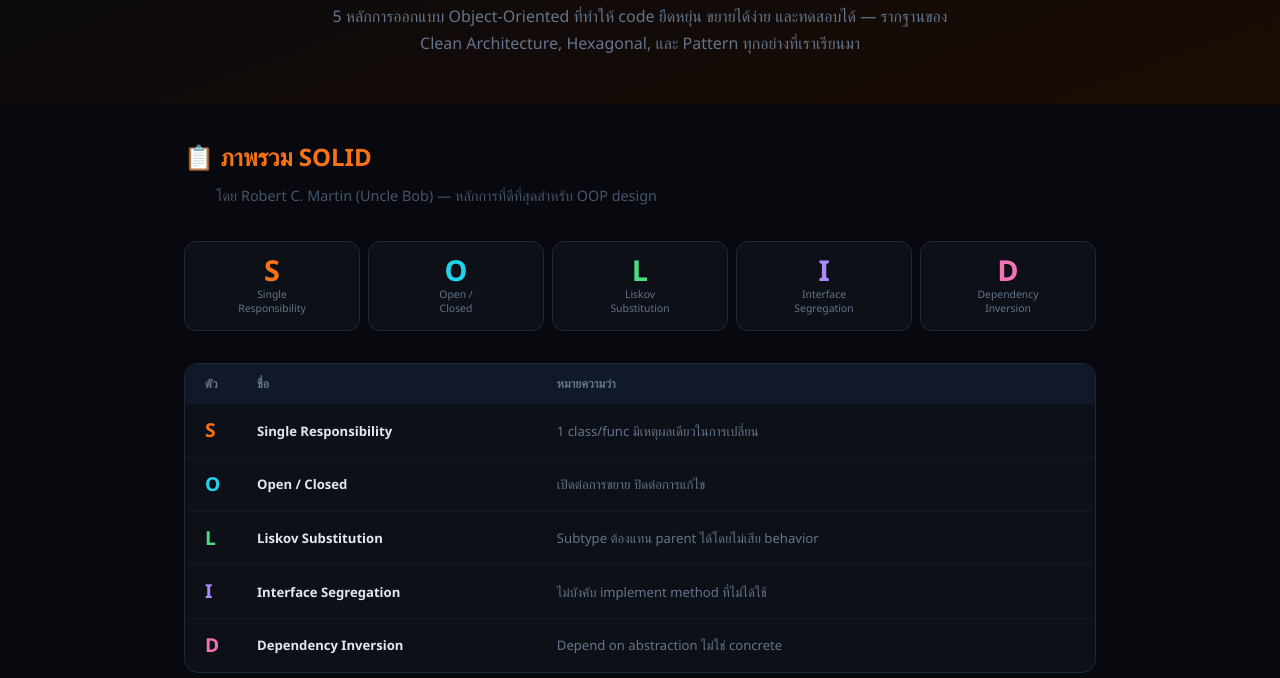
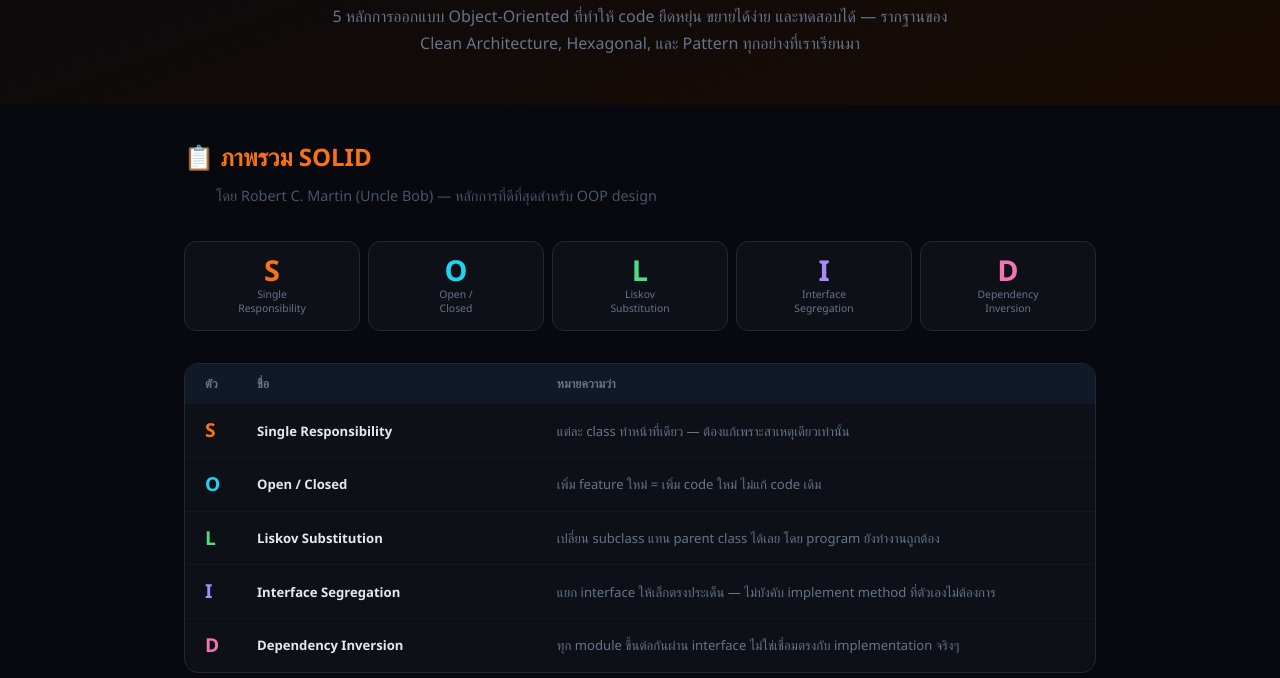
Before and after one commit to weerayutnaranrak/learn, a plain HTML site: page 17-solid.html in a window 1280 px wide. Shown: the part 274-952 px from the top of the page. Drawn offline with nearby package versions, Linux system fonts and the light colour scheme.

Commit message:
Update explanations for SOLID principles in 17-solid.html

```diff
--- a/17-solid.html
+++ b/17-solid.html
@@ -109,27 +109,27 @@ a:hover{text-decoration:underline}
     <div style="display:grid;grid-template-columns:40px 1fr 1.8fr;padding:10px 20px;font-size:.82rem;border-bottom:1px solid #0f172a;gap:12px;align-items:center">
       <div style="font-size:1.2rem;font-weight:900;color:#f97316">S</div>
       <div style="color:#e2e8f0;font-weight:600">Single Responsibility</div>
-      <div style="color:#64748b">1 class/func มีเหตุผลเดียวในการเปลี่ยน</div>
+      <div style="color:#64748b">แต่ละ class ทำหน้าที่เดียว — ต้องแก้เพราะสาเหตุเดียวเท่านั้น</div>
     </div>
     <div style="display:grid;grid-template-columns:40px 1fr 1.8fr;padding:10px 20px;font-size:.82rem;border-bottom:1px solid #0f172a;gap:12px;align-items:center">
       <div style="font-size:1.2rem;font-weight:900;color:#22d3ee">O</div>
       <div style="color:#e2e8f0;font-weight:600">Open / Closed</div>
-      <div style="color:#64748b">เปิดต่อการขยาย ปิดต่อการแก้ไข</div>
+      <div style="color:#64748b">เพิ่ม feature ใหม่ = เพิ่ม code ใหม่ ไม่แก้ code เดิม</div>
     </div>
     <div style="display:grid;grid-template-columns:40px 1fr 1.8fr;padding:10px 20px;font-size:.82rem;border-bottom:1px solid #0f172a;gap:12px;align-items:center">
       <div style="font-size:1.2rem;font-weight:900;color:#4ade80">L</div>
       <div style="color:#e2e8f0;font-weight:600">Liskov Substitution</div>
-      <div style="color:#64748b">Subtype ต้องแทน parent ได้โดยไม่เสีย behavior</div>
+      <div style="color:#64748b">เปลี่ยน subclass แทน parent class ได้เลย โดย program ยังทำงานถูกต้อง</div>
     </div>
     <div style="display:grid;grid-template-columns:40px 1fr 1.8fr;padding:10px 20px;font-size:.82rem;border-bottom:1px solid #0f172a;gap:12px;align-items:center">
       <div style="font-size:1.2rem;font-weight:900;color:#a78bfa">I</div>
       <div style="color:#e2e8f0;font-weight:600">Interface Segregation</div>
-      <div style="color:#64748b">ไม่บังคับ implement method ที่ไม่ได้ใช้</div>
+      <div style="color:#64748b">แยก interface ให้เล็กตรงประเด็น — ไม่บังคับ implement method ที่ตัวเองไม่ต้องการ</div>
     </div>
     <div style="display:grid;grid-template-columns:40px 1fr 1.8fr;padding:10px 20px;font-size:.82rem;gap:12px;align-items:center">
       <div style="font-size:1.2rem;font-weight:900;color:#f472b6">D</div>
       <div style="color:#e2e8f0;font-weight:600">Dependency Inversion</div>
-      <div style="color:#64748b">Depend on abstraction ไม่ใช่ concrete</div>
+      <div style="color:#64748b">ทุก module ขึ้นต่อกันผ่าน interface ไม่ใช่เชื่อมตรงกับ implementation จริงๆ</div>
     </div>
   </div>
 
```
